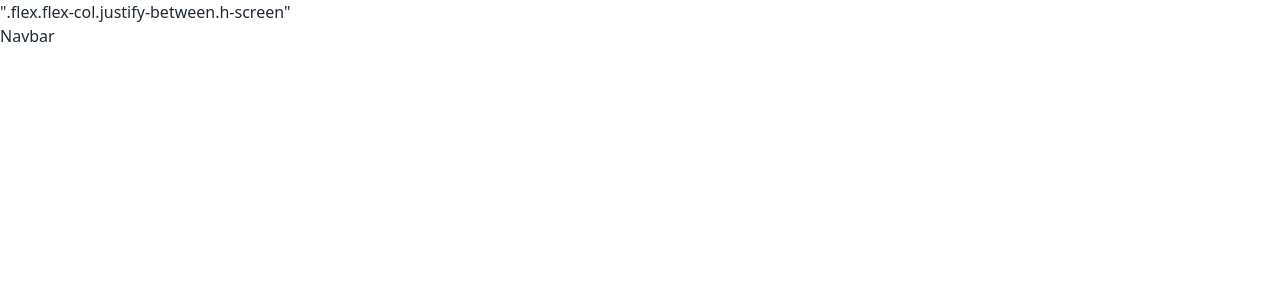
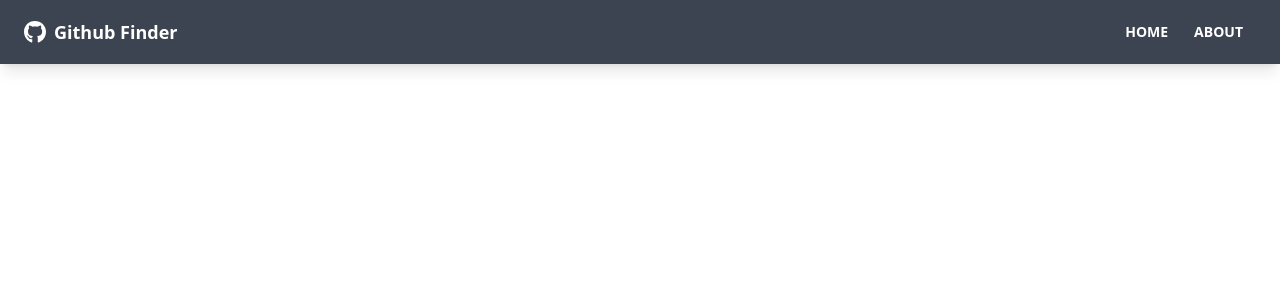
Before and after one commit to nightzillla/github-finder, a React (Create React App) app: page / in a window 1280 px wide. Shown: the top 300 px of the page. Built offline with nearby package versions, Linux system fonts and the light colour scheme.

Commit message:
finished react nav-bar

```diff
--- a/src/App.js
+++ b/src/App.js
@@ -4,8 +4,11 @@
 function App() {
   return (
     <Router>
-      ".flex.flex-col.justify-between.h-screen"
-      <Navbar></Navbar>
+      <div className=".flex.flex-col.justify-between.h-screen">
+        <Navbar>
+        <main>Content</main>
+        </Navbar>
+      </div>
     </Router>
 
   );
--- a/src/components/layout/Navbar.jsx
+++ b/src/components/layout/Navbar.jsx
@@ -1,9 +1,38 @@
-import React from 'react'
+import {FaGithub} from 'react-icons/fa'
+import {Link} from 'react-router-dom'
+import PropTypes from 'prop-types'
+// import React from 'react'
 
-function Navbar() {
+function Navbar({title}) {
   return (
-    <div>Navbar</div>
+    <nav className='navbar mb-12 shadow-lg bg-neutral text-neutral-content'>
+        <div className="container mx-auto">
+            <div className='flex-non px-2 mx-2'>
+                <FaGithub className='inline pr-2 text-3xl'/>
+                <Link to='/' className='text-lg font-bold align-middle'>
+                {title}
+                </Link>
+            </div>
+            <div className="flex-1 px-2 mx-2">
+                <div className="flex justify-end">
+                    <Link to='/' className='btn btn-ghost btn-sm rounded-btn'>
+                        Home
+                    </Link>
+                    <Link to='/about' className='btn btn-ghost btn-sm rounded-btn'>
+                        About
+                    </Link>
+                </div>
+            </div>
+        </div>
+    </nav>
   )
 }
 
+Navbar.defaultProps = {
+    title: 'Github Finder'
+}
+
+Navbar.propTypes = {
+    title: PropTypes.string,
+}
 export default Navbar
```
